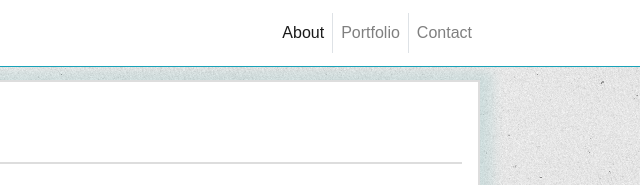
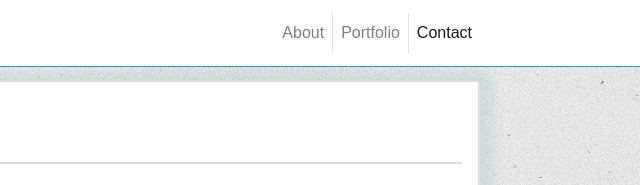
Before and after one commit to tblukens/Bootstrap-Portfolio, a plain HTML site: page contact.html in a window 1280 px wide. Shown: the top 185 px of the page, 640-1280 px from the left. Drawn offline with nearby package versions, Linux system fonts and the light colour scheme.

Commit message:
Fixed current navigation active tag

```diff
--- a/contact.html
+++ b/contact.html
@@ -25,9 +25,9 @@
             </button>
             <div class="collapse navbar-collapse order-1 justify-content-end" id="navbarNavAltMarkup">
             <div class="navbar-nav justify-content-end px-0">
-                <a class="nav-item nav-link active border-right pr-2" href="index.html">About <span class="sr-only">(current)</span></a>
+                <a class="nav-item nav-link border-right pr-2" href="index.html">About</a>
                 <a class="nav-item nav-link border-right" href="portfolio.html">Portfolio</a>
-                <a class="nav-item nav-link pl-2" href="contact.html">Contact</a>
+                <a class="nav-item nav-link active pl-2" href="contact.html">Contact <span class="sr-only">(current)</span></a>
             </div>
             </div>
         </div>
```
Also changed, not shown: portfolio.html (+2 -2 lines).
